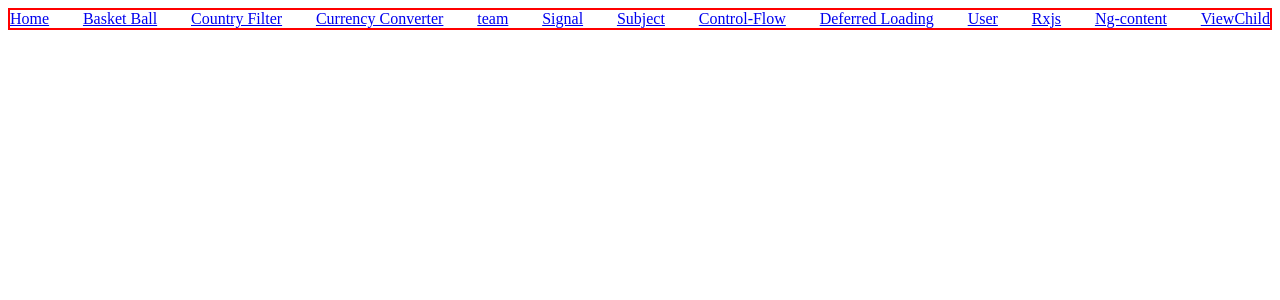
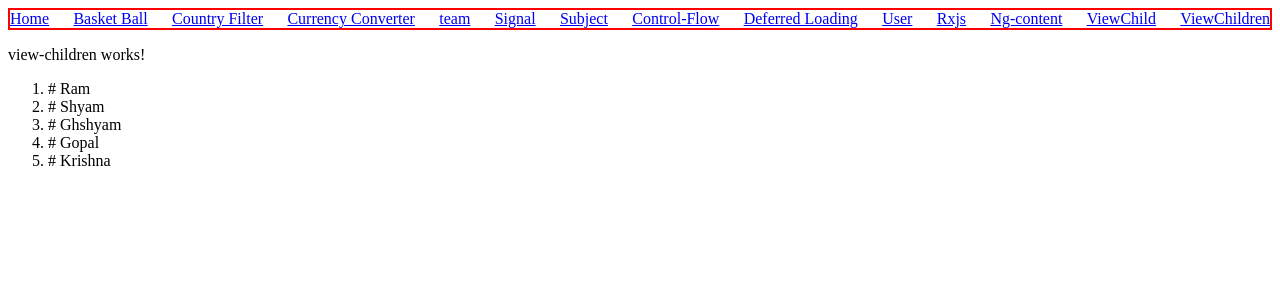
Before and after one commit to shailendrakumarsaini/ng_version_17, an Angular app: page /view-children in a window 1280 px wide. Before the commit this address led to /. Shown: the top 300 px of the page. Built offline with nearby package versions, Linux system fonts and the light colour scheme.

Commit message:
feat : view-children

```diff
--- a/src/app/app.component.html
+++ b/src/app/app.component.html
@@ -13,6 +13,7 @@
     <a [routerLink]="'/rxjs'"> Rxjs</a>
     <a [routerLink]="'/ng-content'"> Ng-content</a>
     <a [routerLink]="'/view-child'"> ViewChild</a>
+    <a [routerLink]="'/view-children'"> ViewChildren</a>
 </nav>
 
 <router-outlet />
--- a/src/app/app.routes.ts
+++ b/src/app/app.routes.ts
@@ -9,6 +9,7 @@ import { CountryFilterComponent } from './country-filter/country-filter.componen
 import { BasketBallComponent } from './basket-ball/basket-ball.component';
 import { NgContentComponent } from './ng-content/ng-content.component';
 import { ViewChildComponent } from './view-child/view-child.component';
+import { ViewChildrenComponent } from './view-children/view-children.component';
 
 export const routes: Routes = [
     { path :'basket-ball', component: BasketBallComponent },
@@ -40,5 +41,6 @@ export const routes: Routes = [
         ]
     },
     { path : 'ng-content', component: NgContentComponent },
-    { path : 'view-child', component: ViewChildComponent }
+    { path : 'view-child', component: ViewChildComponent },
+    { path : 'view-children', component: ViewChildrenComponent }
 ];
--- /dev/null
+++ b/src/app/view-children/view-children.component.html
@@ -0,0 +1,9 @@
+<p>view-children works!</p>
+
+<ol>
+    <li #liRef>Ram</li>
+    <li #liRef>Shyam</li>
+    <li #liRef>Ghshyam</li>
+    <li #liRef>Gopal</li>
+    <li #liRef>Krishna</li>
+</ol>
--- /dev/null
+++ b/src/app/view-children/view-children.component.ts
@@ -0,0 +1,19 @@
+import { Component, AfterViewInit, ElementRef, QueryList, ViewChildren } from '@angular/core';
+
+@Component({
+  selector: 'app-view-children',
+  standalone: true,
+  imports: [],
+  templateUrl: './view-children.component.html',
+  styleUrl: './view-children.component.scss'
+})
+export class ViewChildrenComponent implements AfterViewInit{
+  @ViewChildren('liRef') liRef?: QueryList<ElementRef>;
+
+  ngAfterViewInit(): void {
+    console.log('Add # to all li elements once View Init');
+    this.liRef?.map((e)=>{
+      e.nativeElement.innerHTML = `# ${e.nativeElement.innerHTML}`;
+    })
+  }
+}
```
Also changed, not shown: src/app/view-children/view-children.component.scss (added), 1 other file (tests, documents, lock files or other folders).
